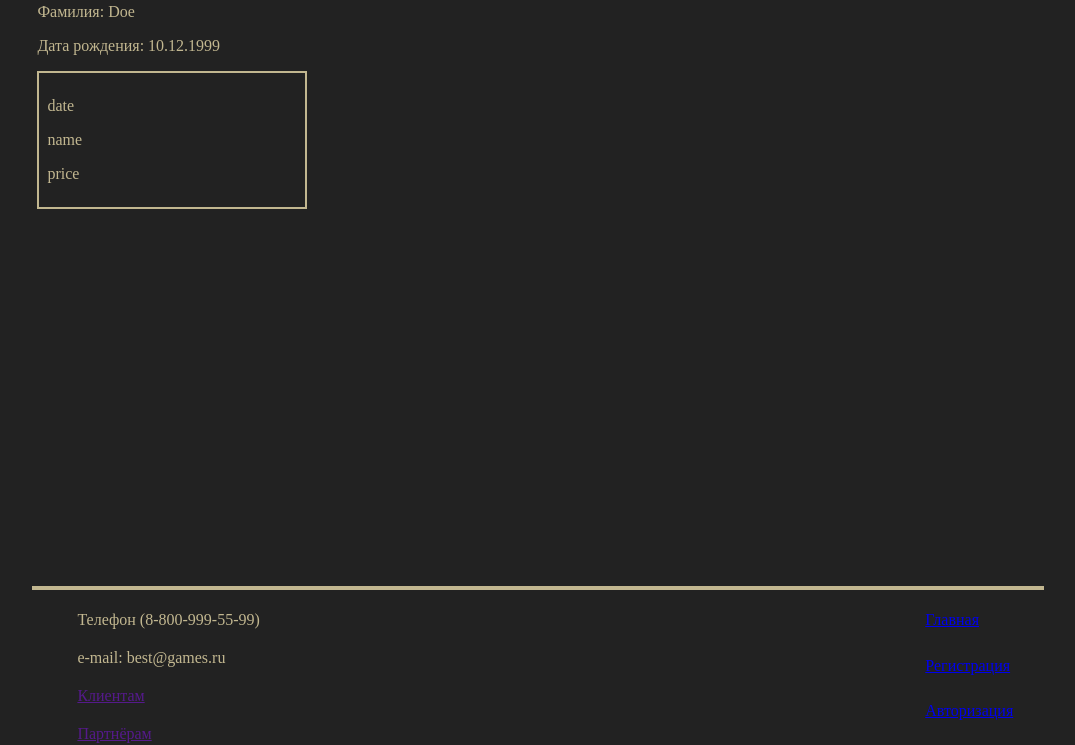
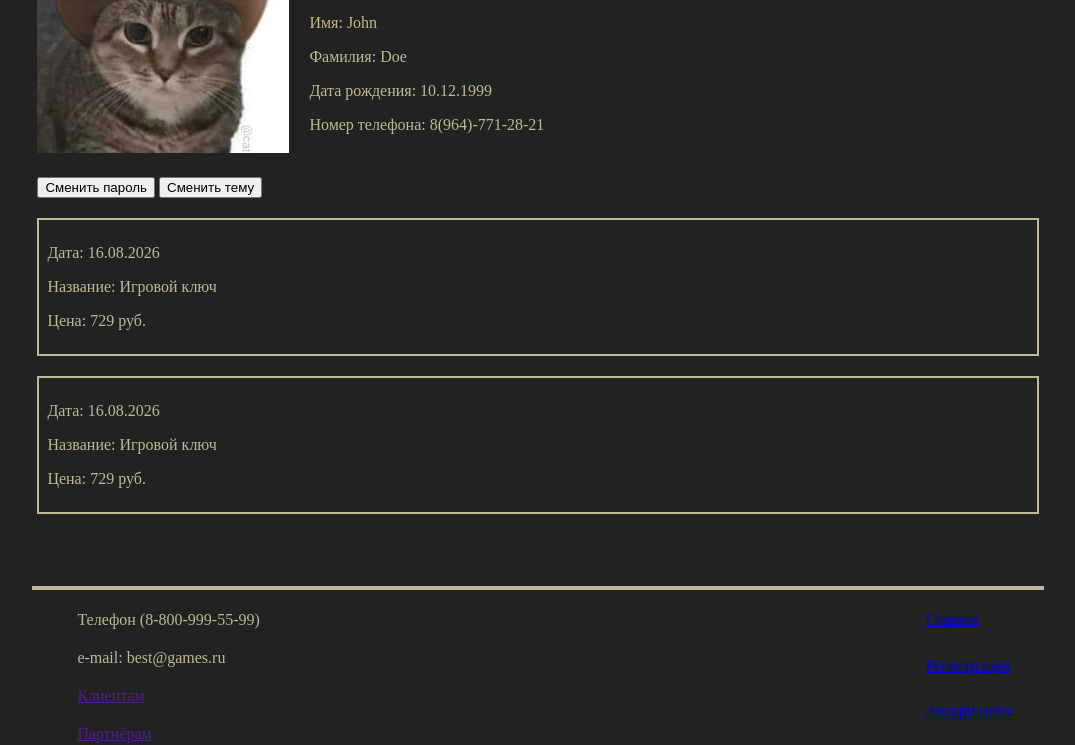
Before and after one commit to Larvest/web1, a plain HTML site: page profile.html in a window 1280 px wide. Shown: the part 227-972 px from the top of the page, without its empty margins (102-1177 px from the left). Drawn offline with Linux system fonts and the light colour scheme.

Commit message:
done with the profile

```diff
--- a/css/style.css
+++ b/css/style.css
@@ -11,6 +11,12 @@ body {
 
 .container {
     padding: 5px;
+}
+
+.profile-info {
+    display: flex;
+    gap: 20px;
+    padding-bottom: 20px;
 }
 
 header {
@@ -62,10 +68,19 @@ footer {
     gap: 20px;
 }
 
+.purchase-history {
+    display: grid;
+    gap: 20px;
+}
+
+
 .card {
     border: 2px solid #c2b790;
     padding: 8px;
-    max-width: 250px;
+    max-width: parent;
     max-height: 400px;
+}
 
+.settings {
+    padding-bottom: 20px;
 }
--- a/profile.html
+++ b/profile.html
@@ -26,21 +26,33 @@
             <div class="container">
                 <div class="profile-info">
                     <div class="profile-img">
-                        <img src="" alt="pfp">
+                        <img src="./img/chonk.png" alt="pfp">
                     </div>
                     <div class="profile-data">
+                        <h1>Личный кабинет</h1>
                         <p><span>Почта: </span>place@holder</p>
                         <p><span>Имя: </span>John</p>
                         <p><span>Фамилия: </span>Doe</p>
                         <p><span>Дата рождения: </span>10.12.1999</p>
+                        <p><span>Номер телефона: </span>8(964)-771-28-21</p>
                     </div>
+                </div>
+                <div class="settings">
+                    <button>Сменить пароль</button>
+                    <button>Сменить тему</button>
                 </div>
                 <div class="purchase-history">
                     <div class="card">
-                        <p>date</p>
-                        <p>name</p>
-                        <p>price</p>
+                        <p><span>Дата:&nbsp</span>16.08.2026</p>
+                        <p><span>Название:&nbsp</span>Игровой ключ</p>
+                        <p><span>Цена:&nbsp</span>729 руб.</p>
                     </div>
+                    <div class="card">
+                        <p><span>Дата:&nbsp</span>16.08.2026</p>
+                        <p><span>Название:&nbsp</span>Игровой ключ</p>
+                        <p><span>Цена:&nbsp</span>729 руб.</p>
+                    </div>
+
                 </div>
             </div>
         </main>
```
Also changed, not shown: img/chonk.png (added).
